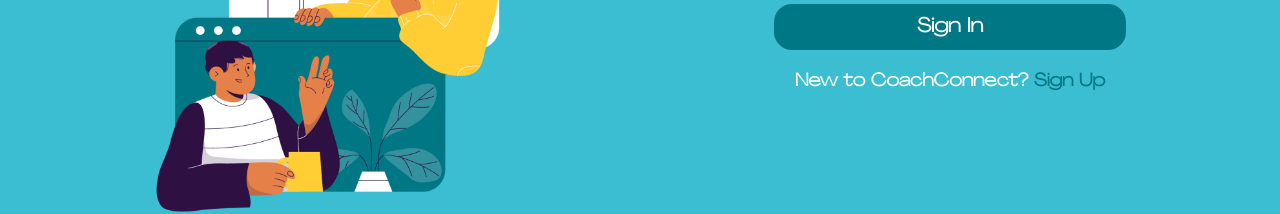
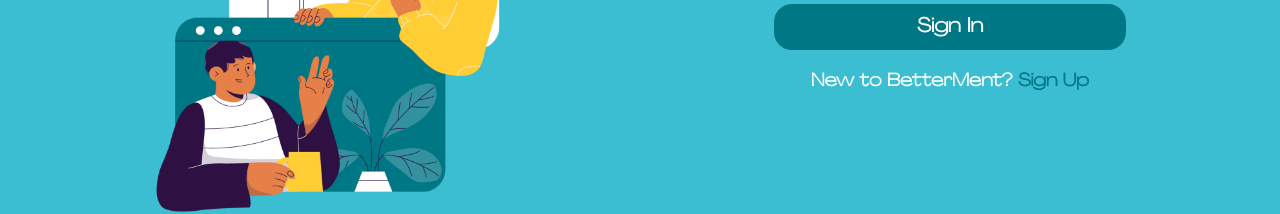
Before and after one commit to Jennipham/betterment, a React (Create React App) app: page /login in a window 1280 px wide. Shown: the part 558-772 px from the top of the page. Built offline with nearby package versions, Linux system fonts and the light colour scheme.

Commit message:
updating name on logins

```diff
--- a/src/components/views/login.js
+++ b/src/components/views/login.js
@@ -26,7 +26,7 @@
                         <input type="password" placeholder="Password" />
                         <button className="submit" type="submit">Sign In</button>
                     </form>
-                    <p>New to CoachConnect? <a href="/signup">Sign Up</a></p>
+                    <p>New to BetterMent? <a href="/signup">Sign Up</a></p>
                 </div>
             </div>
         </div>
--- a/src/components/views/signUp.js
+++ b/src/components/views/signUp.js
@@ -42,7 +42,7 @@
                     <input type="password" placeholder="Confirm Password" />
                     <button className="submit" type="submit">Sign Up</button>
                 </form>
-                <p>Already on CoachConnect? <a href="/login">Log In</a></p>
+                <p>Already on BetterMent? <a href="/login">Log In</a></p>
             </div>
             </div>
         </div>
```
